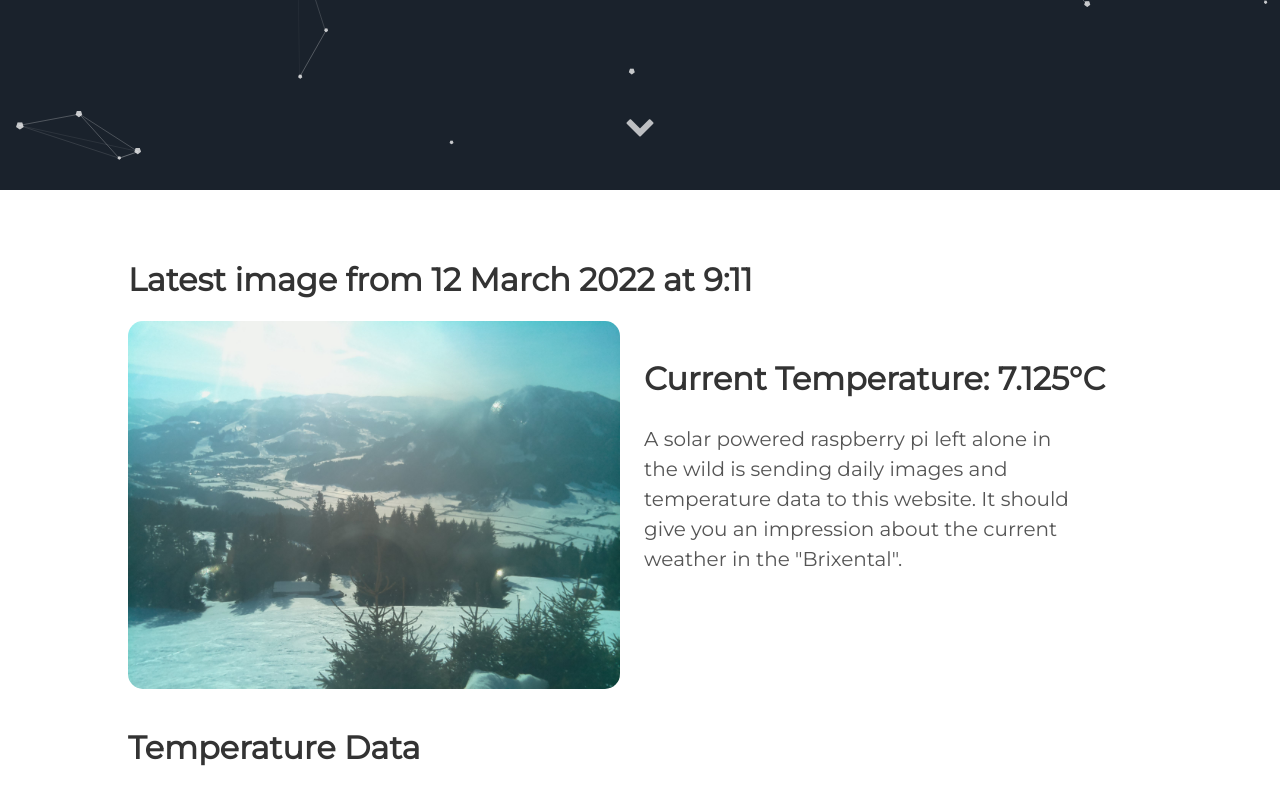
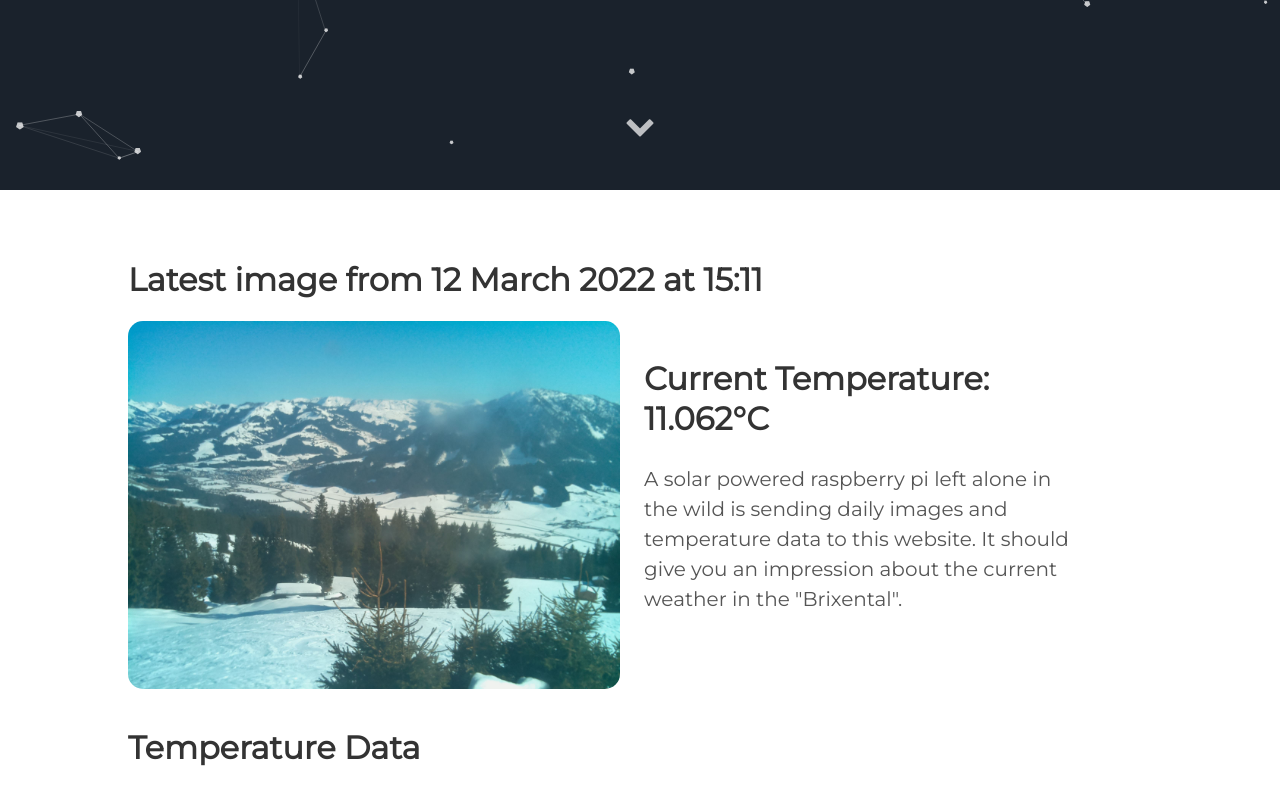
Before and after one commit to vektorious/vektorious.github.io, a Jekyll site: the page built from resources/huette.md, in a window 1280 px wide and 900 px high, scrolled down 710 px. Shown: the top 805 px of the window. Built offline with Jekyll 4.4.1, drawn with Linux system fonts in a browser that asks for light colours.

Commit message:
I'm a bot beep boop

```diff
--- a/resources/huette.md
+++ b/resources/huette.md
@@ -6,13 +6,13 @@ image: '/assets/img/'
 description: 'Live image from the Austrian alps'
 twitter_text: ' '
 ---
-## Latest image from 12 March 2022 at  9:11
+## Latest image from 12 March 2022 at 15:11
 <div class="huette">
   <div class="huette-image">
     <img src="{{ "/assets/img/huette.jpg" | prepend: site.baseurl }}">
   </div>
   <div class="huette-text">
-        <h2>Current Temperature: 7.125°C</h2>
+        <h2>Current Temperature: 11.062°C</h2>
         <p>A solar powered raspberry pi left alone in the wild is sending daily images and temperature data to this website. It should give you an impression about the current weather in the "Brixental".</p>
 
   </div>
```
Also changed, not shown: rpi-script/2022-03-12_150952.txt (renamed from rpi-script/2022-03-12_090953.txt, +5 -5 lines), rpi-script/huette.md (+2 -2 lines), assets/img/huette.jpg, assets/img/temp_plot.png, rpi-script/temp_plot.png, 1 other file.
